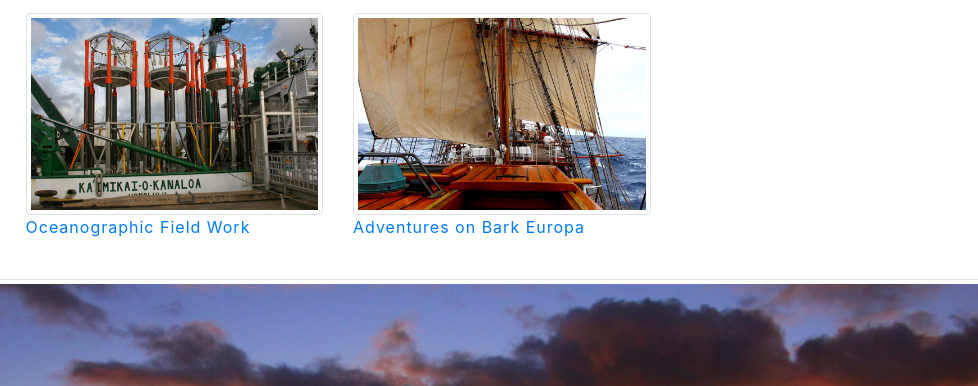
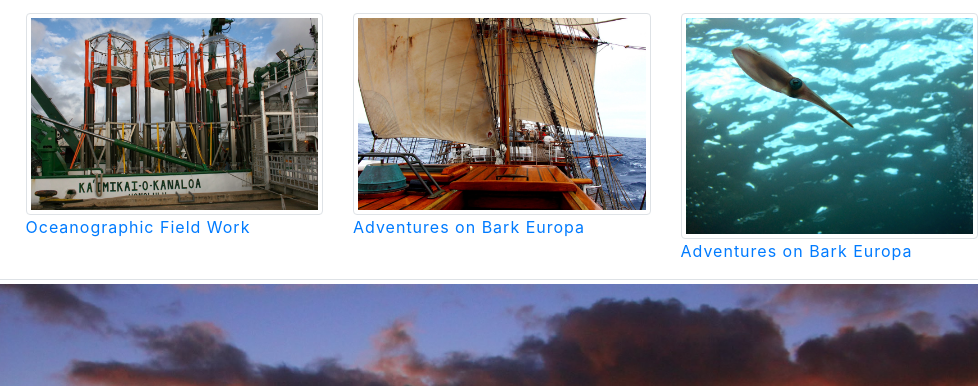
Before and after one commit to TaraClemente/taraclemente.github.io, a website with bundled scripts: page travel/travelOption2.html in a window 1280 px wide. Shown: the part 1366-1752 px from the top of the page, 302-1280 px from the left. Built offline with nearby package versions, Linux system fonts and the light colour scheme.

Commit message:
Added honduras images

```diff
--- a/travel/travelOption2.html
+++ b/travel/travelOption2.html
@@ -181,6 +181,10 @@
       <!--<a href="#" class="d-block mb-4 h-100"> <!-- </a>-->
         <figure> <img class="img-fluid img-thumbnail" src="img/travel/BarkEuropa.JPG" alt=""><a href="https://photos.app.goo.gl/ygme9ssxTqJNPPZNA"><figcaption>Adventures on Bark Europa</figcaption></a>  </figure>
     </div>
+      <div class="col-lg-3 col-md-4 col-6">
+      <!--<a href="#" class="d-block mb-4 h-100"> <!-- </a>-->
+        <figure> <img class="img-fluid img-thumbnail" src="img/travel/honduras4.jpg" alt=""><a href=" https://photos.app.goo.gl/XeztfQ8zmhmvFeSLA"><figcaption>Adventures on Bark Europa</figcaption></a>  </figure>
+    </div>
       <div>
       <img class="=img-fluid img-thumbnail" src="img/travel/Moai.JPG">
       </div>
```
Also changed, not shown: travel/img/travel/honduras.jpg (added), travel/img/travel/honduras2.jpg (added), travel/img/travel/honduras3.jpg (added), travel/img/travel/honduras4.jpg (added).
